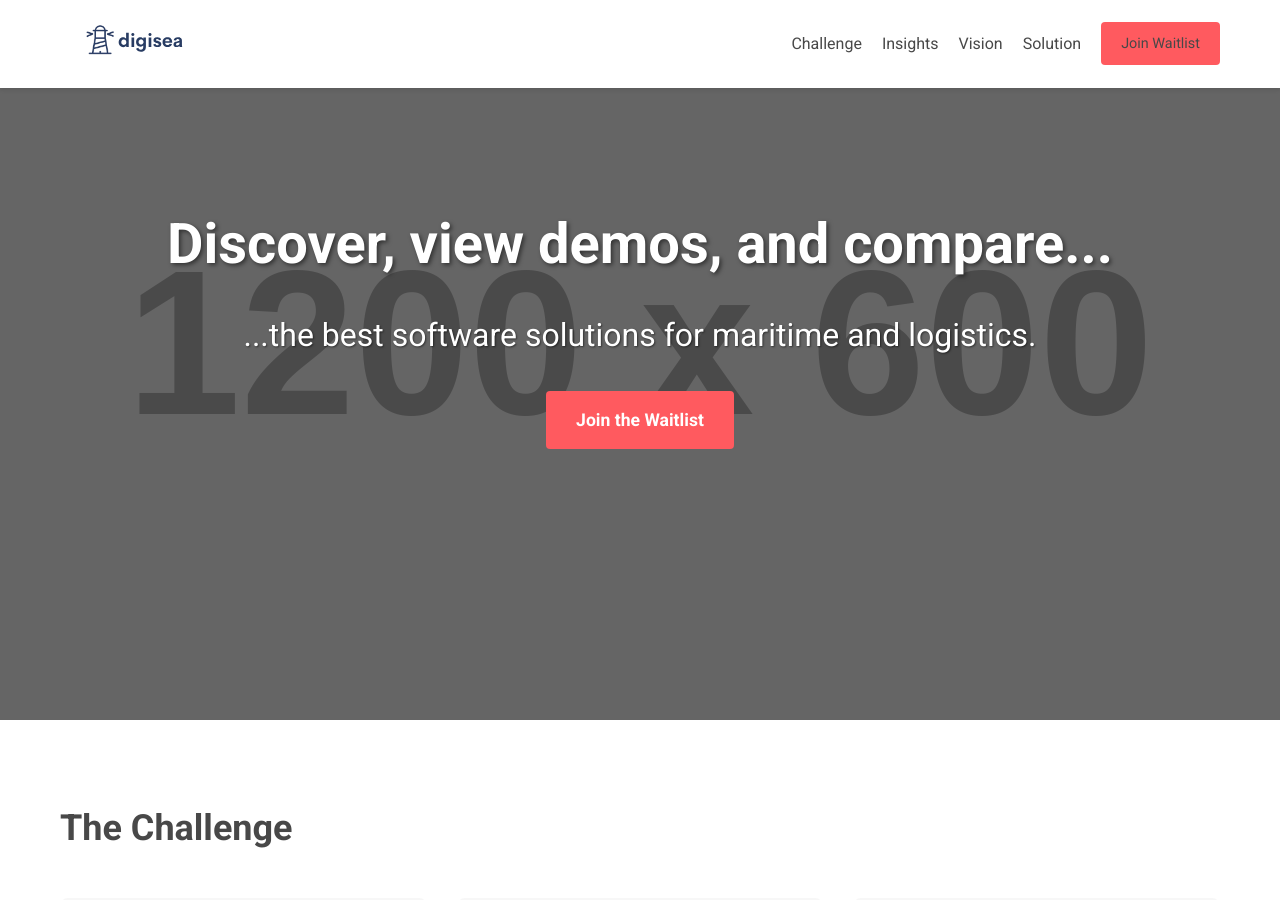
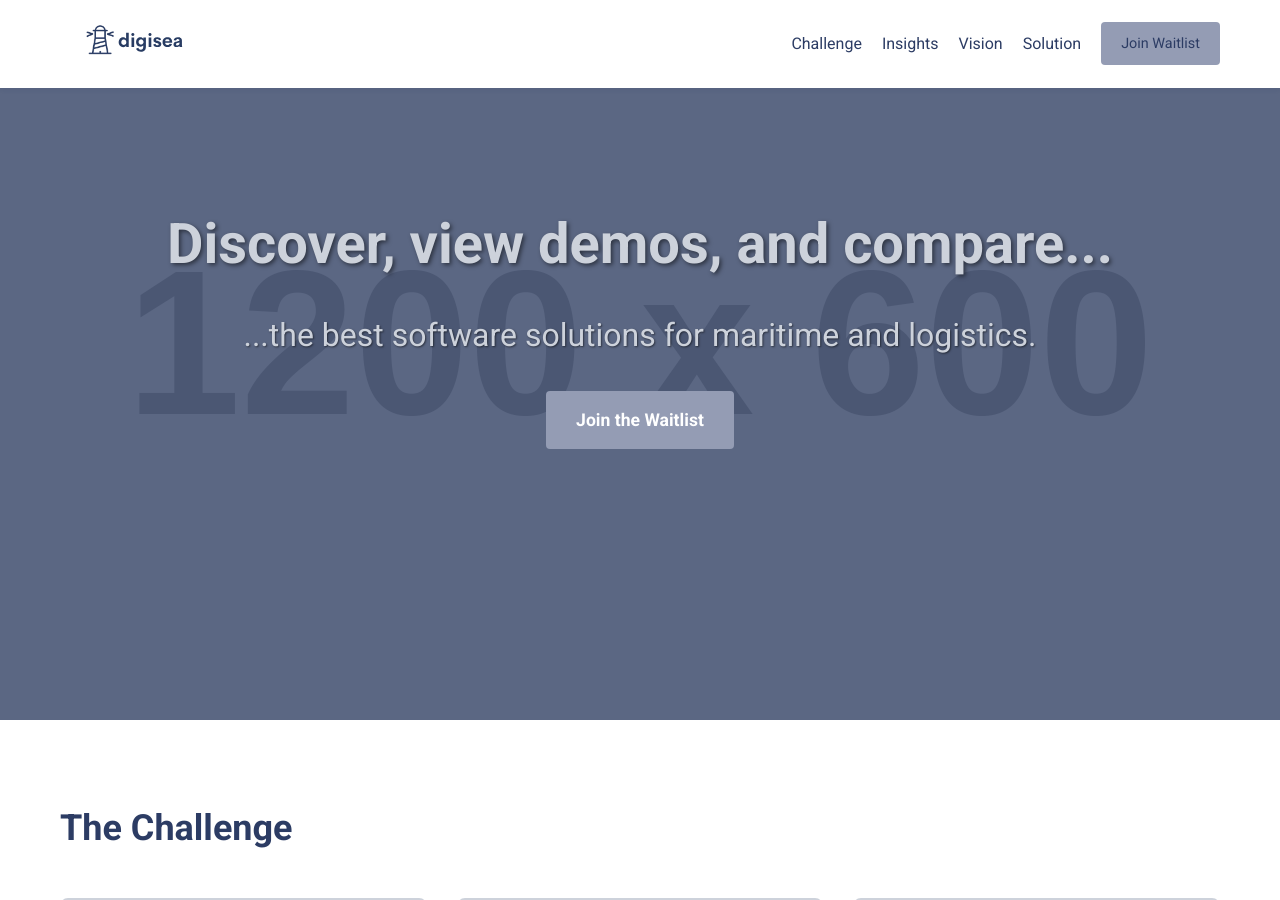
Before and after one commit to sasatass/digisea, a Jekyll site: the page built from index.markdown, in a window 1280 px wide and 900 px high. Built offline with Jekyll 4.4.1, drawn with Linux system fonts in a browser that asks for light colours; a script that is not in the unit is left out.

Commit message:
Update main.css

```diff
--- a/assets/css/main.css
+++ b/assets/css/main.css
@@ -2,11 +2,12 @@
 ---
 
 :root {
-    --primary-color: #FF5A5F;
-    --secondary-color: #00A699;
-    --text-color: #484848;
+    --primary-color: #2c3c64;
+    --secondary-color: #cdd2db;
+    --accent-color: #949cb4;
+    --text-color: #333333;
     --background-color: #FFFFFF;
-    --light-gray: #F7F7F7;
+    --light-gray: #f5f6f8;
 }
 
 * {
@@ -31,6 +32,7 @@ body {
 /* Typography */
 h1, h2, h3 {
     margin-bottom: 20px;
+    color: var(--primary-color);
 }
 
 h1 {
@@ -55,7 +57,7 @@ p {
 /* Header Styles */
 .site-header {
     background-color: var(--background-color);
-    box-shadow: 0 2px 4px rgba(0,0,0,0.1);
+    box-shadow: 0 2px 4px rgba(44, 60, 100, 0.1);
     position: fixed;
     width: 100%;
     z-index: 1000;
@@ -90,7 +92,7 @@ nav {
 
 .nav-menu li a {
     text-decoration: none;
-    color: var(--text-color);
+    color: var(--primary-color);
     font-weight: 500;
 }
 
@@ -118,7 +120,7 @@ nav {
     left: 0;
     right: 0;
     bottom: 0;
-    background: rgba(0, 0, 0, 0.5);
+    background: rgba(44, 60, 100, 0.7);
     z-index: 1;
 }
 
@@ -131,6 +133,7 @@ nav {
     font-size: 3.5em;
     margin-bottom: 20px;
     text-shadow: 2px 2px 4px rgba(0,0,0,0.5);
+    color: var(--secondary-color);
 }
 
 #hero p {
@@ -138,11 +141,12 @@ nav {
     max-width: 800px;
     margin: 0 auto 30px;
     text-shadow: 1px 1px 2px rgba(0,0,0,0.5);
+    color: var(--secondary-color);
 }
 
 .cta-button {
     display: inline-block;
-    background-color: var(--primary-color);
+    background-color: var(--accent-color);
     color: white;
     padding: 15px 30px;
     border-radius: 4px;
@@ -153,7 +157,7 @@ nav {
 }
 
 .cta-button:hover {
-    background-color: #FF3B3F;
+    background-color: var(--primary-color);
     transform: translateY(-3px);
 }
 
@@ -194,7 +198,7 @@ section {
 }
 
 .stat-card, .insight-card {
-    background-color: var(--light-gray);
+    background-color: var(--secondary-color);
     padding: 30px;
     border-radius: 8px;
     text-align: center;
@@ -224,7 +228,7 @@ section {
 
 .feature-list li::before {
     content: '✓';
-    color: var(--secondary-color);
+    color: var(--accent-color);
     position: absolute;
     left: 0;
     top: 0;
@@ -245,7 +249,7 @@ form {
 input[type="email"] {
     flex-grow: 1;
     padding: 15px;
-    border: 1px solid #ddd;
+    border: 1px solid var(--accent-color);
     border-radius: 4px 0 0 4px;
     font-size: 16px;
 }
@@ -263,12 +267,13 @@ form button {
 }
 
 form button:hover {
-    background-color: #FF3B3F;
+    background-color: var(--accent-color);
 }
 
 /* Footer Styles */
 .site-footer {
-    background-color: var(--light-gray);
+    background-color: var(--primary-color);
+    color: var(--secondary-color);
     padding: 60px 0 20px;
 }
 
@@ -287,6 +292,7 @@ form button:hover {
 
 .footer-section h3 {
     margin-bottom: 15px;
+    color: var(--secondary-color);
 }
 
 .footer-section ul {
@@ -298,7 +304,7 @@ form button:hover {
 }
 
 .footer-section ul li a {
-    color: var(--text-color);
+    color: var(--secondary-color);
     text-decoration: none;
 }
 
@@ -310,7 +316,7 @@ form button:hover {
 .footer-bottom {
     text-align: center;
     padding-top: 20px;
-    border-top: 1px solid #ddd;
+    border-top: 1px solid var(--accent-color);
 }
 
 /* Responsive Styles */
@@ -381,7 +387,7 @@ form button:hover {
 
 /* Accessibility and Focus Styles */
 a:focus, button:focus, input:focus {
-    outline: 2px solid var(--secondary-color);
+    outline: 2px solid var(--accent-color);
     outline-offset: 2px;
 }
 
```
